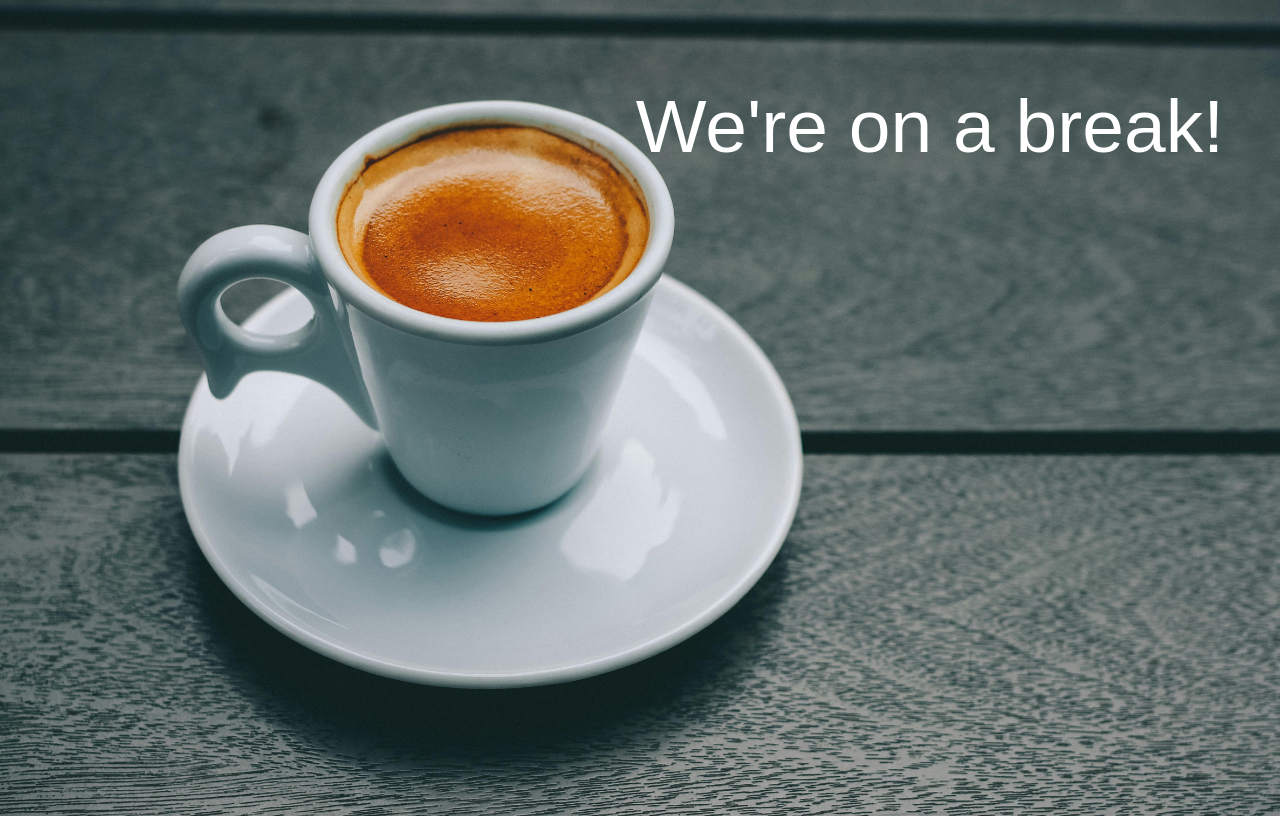
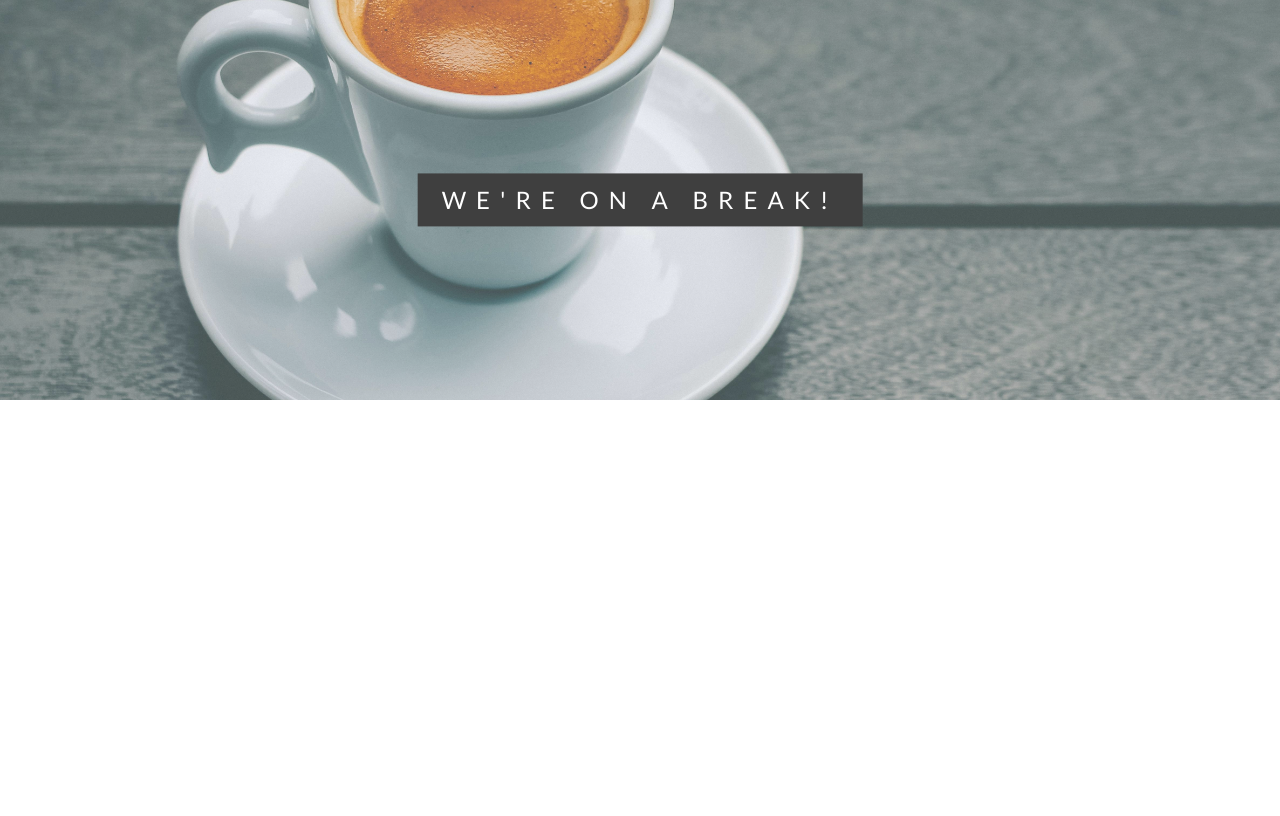
Before and after one commit to angel19951/OnBreak, a plain HTML site: page index.html in a window 1280 px wide. Drawn offline with nearby package versions, Linux system fonts and the light colour scheme; a web font is replaced by a local one.

Commit message:
on break changes

```diff
--- a/index.css
+++ b/index.css
@@ -1,17 +1,39 @@
-.onBreakStyle {
-    background-image: url(./images/pexels-victorfreitas-685527.jpg);
-    background-size: cover;
-    background-repeat: no-repeat;
-    height: 100vh;
-    width: 100vw;
+body,
+h1,
+h2,
+h3,
+h4,
+h5,
+h6 {
+    font-family: "Lato", sans-serif;
 }
 
-.textStyle{
-    color: white;
-    position: relative;
-    float: right;
-    margin-right: 5%;
-    font-family: "Jersey 25", sans-serif;
-    font-weight: 400;
-    font-size: 75px;
+body,
+html {
+    height: 100%;
+    color: #777;
+    line-height: 1.8;
 }
+
+.bgimg-1 {
+    background-attachment: fixed;
+    background-position: center;
+    background-repeat: no-repeat;
+    background-size: cover;
+}
+
+.bgimg-1 {
+    background-image: url("./images/pexels-victorfreitas-685527.jpg");
+    min-height: 100%;
+}
+
+.wide {
+    letter-spacing: 10px;
+}
+
+@media only screen and (max-device-width: 1600px) {
+    .bgimg-1 {
+        background-attachment: scroll;
+        min-height: 400px;
+    }
+}
--- a/index.html
+++ b/index.html
@@ -1,19 +1,22 @@
-<!DOCTYPE HTML>
-
+<!DOCTYPE html>
 <html>
 
 <head>
-    <!-- <title>Break Time!</title> -->
-    <meta http-equiv="Content-Type" content="text/html; charset=UTF-8" />
-    <meta name="Author" content="Angel Gonzalez">
-    <link rel="stylesheet" type="text/css" href="./index.css">
-    <link rel="preconnect" href="https://fonts.googleapis.com">
-    <link rel="preconnect" href="https://fonts.gstatic.com" crossorigin>
-    <link href="https://fonts.googleapis.com/css2?family=Jersey+10&display=swap" rel="stylesheet">
+    <title>On Break!</title>
+    <meta charset="UTF-8">
+    <meta name="viewport" content="width=device-width, initial-scale=1">
+    <link rel="stylesheet" href="https://www.w3schools.com/w3css/4/w3.css">
+    <link rel="stylesheet" href="https://fonts.googleapis.com/css?family=Lato">
+    <link rel="stylesheet" href="https://cdnjs.cloudflare.com/ajax/libs/font-awesome/4.7.0/css/font-awesome.min.css">
+    <link rel="stylesheet" href="index.css">
 </head>
 
-<body class="onBreakStyle">
-    <p class="textStyle">We're on a break!</p>
+<body>
+    <div class="bgimg-1 w3-display-container w3-opacity-min" id="home">
+        <div class="w3-display-middle" style="white-space:nowrap;">
+            <span class="w3-center w3-padding-large w3-black w3-xlarge wide w3-animate-opacity">WE'RE ON A BREAK!</span>
+        </div>
+    </div>
 </body>
 
 </html>
```
